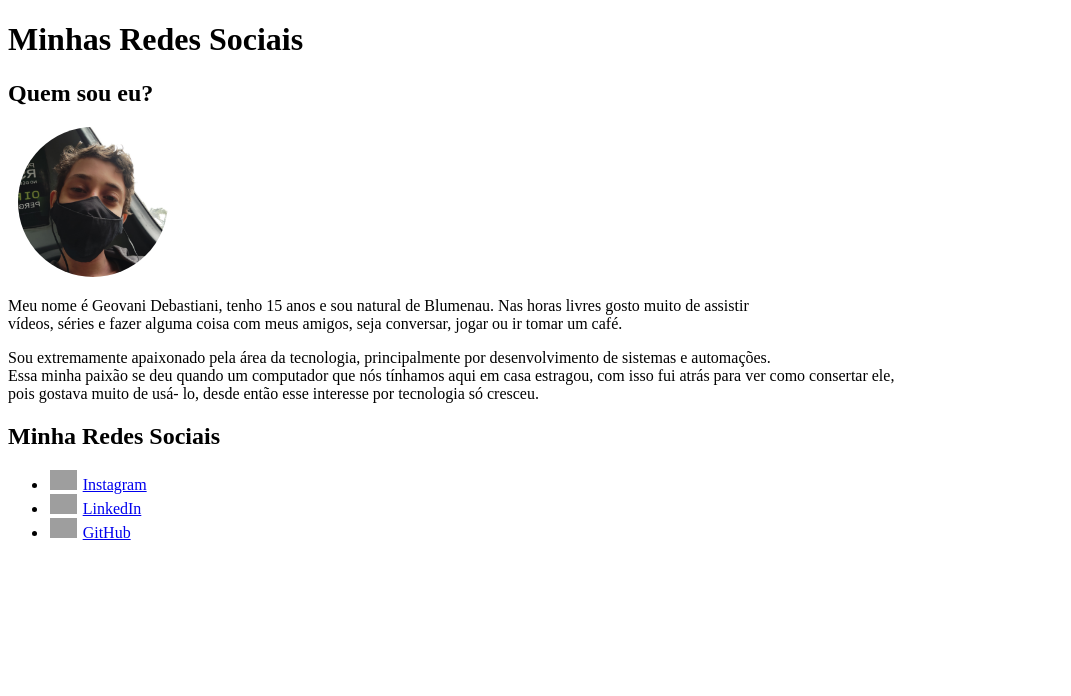
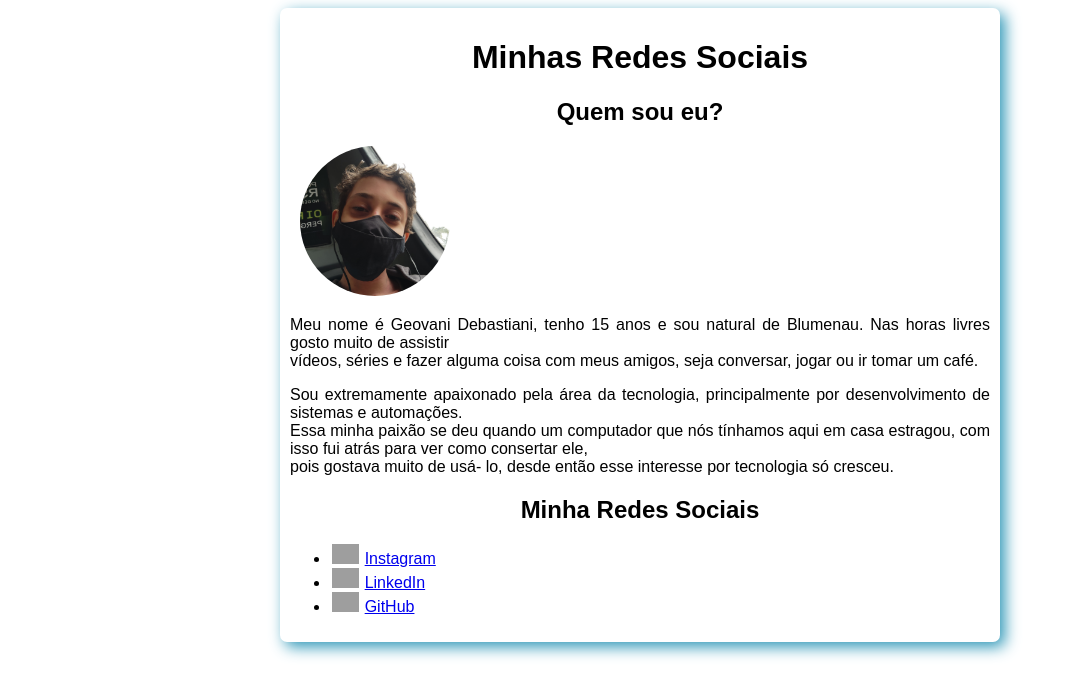
Before and after one commit to GeovaniTech/Aprendendo-HTML-CSS, a plain HTML site: page Desafio - Minhas redes sociais/index.html in a window 1280 px wide. Shown: the whole page, without its empty margins (0-1071 px from the left). Drawn offline with Linux system fonts and the light colour scheme; grey boxes are pictures that could not be loaded.

Commit message:
Estilisando site das minhas redes

```diff
--- a/Desafio - Minhas redes sociais/index.html
+++ b/Desafio - Minhas redes sociais/index.html
@@ -8,26 +8,23 @@
     <link rel="stylesheet" href="styles.css">
 </head>
 <body>
+    <main>
         <h1>Minhas Redes Sociais</h1>
         <h2>Quem sou eu?</h2>
-
         <img id="img-redonda"src="imagens/Eu-duo.png" alt="Foto de minha pessoa">
-
         <p>Meu nome é Geovani Debastiani, tenho 15 anos e sou natural de Blumenau. Nas horas livres gosto muito de assistir
             <br> vídeos, séries e fazer alguma coisa com meus amigos, seja conversar, jogar ou ir tomar um café.</p>
-
         <p>Sou extremamente apaixonado pela área da tecnologia, principalmente por desenvolvimento de
             sistemas e automações. <br> Essa minha paixão se deu quando um computador que nós tínhamos
             aqui em casa estragou,  com isso fui atrás para ver como consertar ele,<br>pois gostava muito de usá-
             lo, desde então esse interesse por tecnologia só cresceu.</p>
-
         <h2>Minha Redes Sociais</h2>
-
         <ul type="disc">
             <li><img id="icones" src="https://upload.wikimedia.org/wikipedia/commons/thumb/a/a5/Instagram_icon.png/640px-Instagram_icon.png" alt="Insta logo"><a href="https://www.instagram.com/pree0101/" rel="externel" target="_blank">Instagram</a></li>
             <li><img id="icones" src="https://cdn-icons-png.flaticon.com/512/174/174857.png" alt="Linkedin logo"><a href="https://www.linkedin.com/in/geovani-debastiani/" rel="externel" target="_blank">LinkedIn</a></li>
             <li><img id="icones" src="https://cdn-icons-png.flaticon.com/512/25/25231.png" alt="Logo github"><a href="https://github.com/GeovaniTech" rel="exertenel" target="_blank">GitHub</a></li>
         </ul>
+    </main>
 
 </body>
 </html>
--- a/Desafio - Minhas redes sociais/styles.css
+++ b/Desafio - Minhas redes sociais/styles.css
@@ -1,8 +1,35 @@
+* {
+    font-family: Arial, Helvetica, sans-serif;
+
+}
+
+h1 {
+    text-align: center;
+}
+
+h2 {
+    text-align: center;
+}
+
+main {
+    background-color: #ffffff;
+    width: 700px;
+    padding: 10px;
+    margin: auto;
+    border-radius: 7px;
+    box-shadow: 5px 5px 15px #2e97b7;
+}
+
+p {
+    text-align: justify;
+}
+
 #img-redonda {
     height: 150px;
     height: 150px;
     border-radius: 50%;
     margin-left: 10px;
+    align: center;
 }
 
 #icones {
```
Lines whose indentation alone changed are shown as unchanged.
